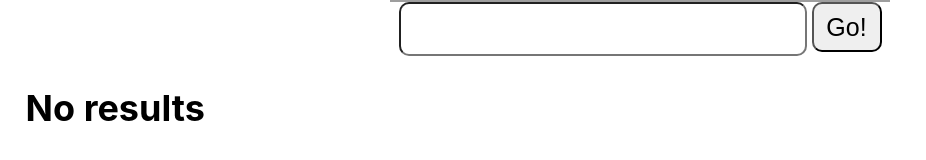
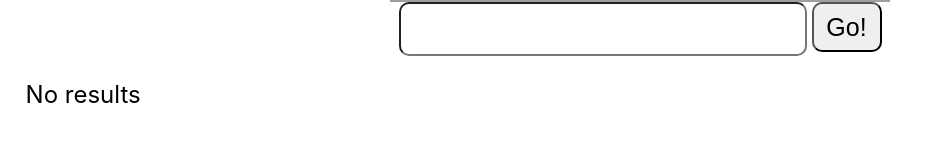
Before and after one commit to pbeardey/React-Tech-Test, a React (Create React App) app: page / in a window 1280 px wide. Shown: the part 298-458 px from the top of the page, without its empty margins (0-926 px from the left). Built offline with nearby package versions, Linux system fonts and the light colour scheme; grey boxes are pictures that could not be loaded.

Commit message:
reset to p tag

```diff
--- a/src/components/SearchResults.js
+++ b/src/components/SearchResults.js
@@ -9,7 +9,7 @@ const SearchResults = ({ results }) => {
   if(!results.length) {
     return (
       <div className="search-results__header">
-        <h2>No results</h2>
+        <p>No results</p>
       </div>
     )
   }
@@ -17,7 +17,7 @@ const SearchResults = ({ results }) => {
     return (
       <>
       <div className="search-results__header">
-        <h2>Search Results</h2>
+        <p>Search results</p>
       </div>
       <div className="search-results__wrapper">
         {results.map((image) => <img
```
